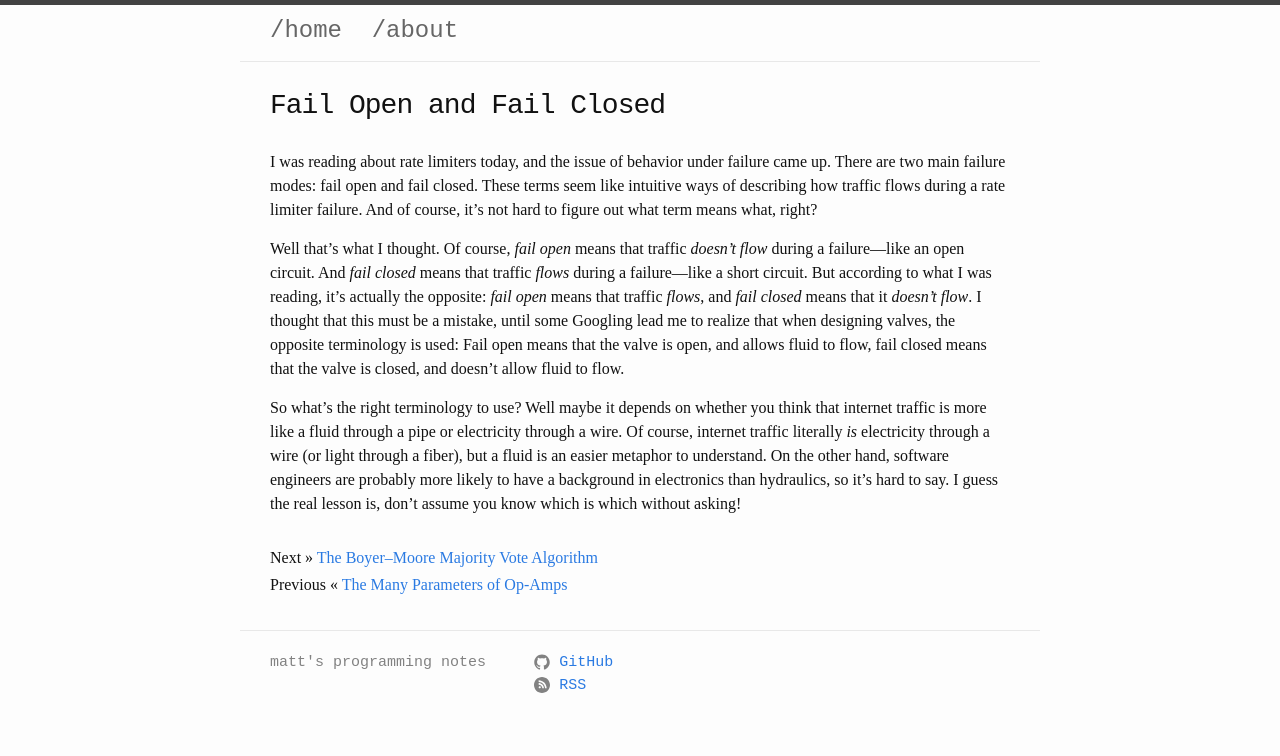
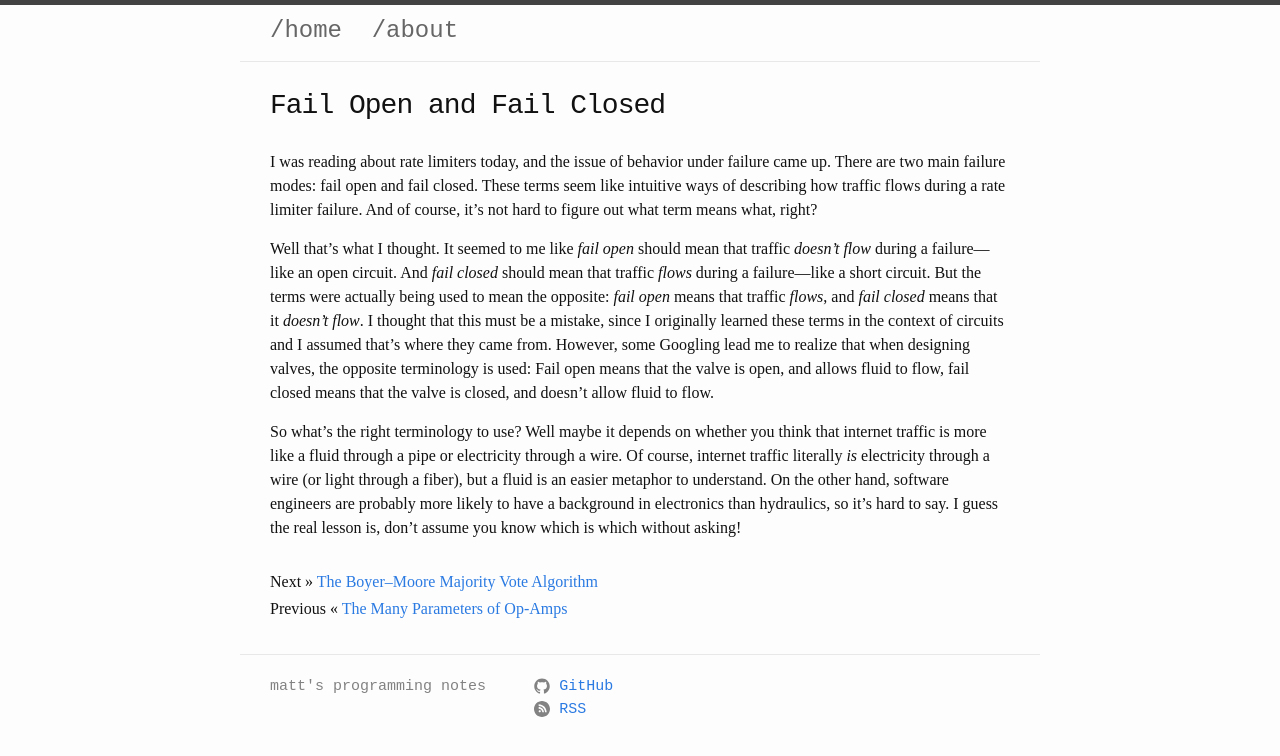
Before and after one commit to mattsteadman/mattsteadman.github.io, a Jekyll site: the page built from _posts/2023-11-30-fail-open-closed.md, in a window 1280 px wide. Shown: the top 756 px of the page. Built offline with Jekyll 4.4.1, drawn with Linux system fonts in a browser that asks for light colours.

Commit message:
Phrasing

```diff
--- a/_posts/2023-11-30-fail-open-closed.md
+++ b/_posts/2023-11-30-fail-open-closed.md
@@ -9,6 +9,6 @@ description: "Fail Open and Fail Closed"
 
 I was reading about rate limiters today, and the issue of behavior under failure came up. There are two main failure modes: fail open and fail closed. These terms seem like intuitive ways of describing how traffic flows during a rate limiter failure. And of course, it's not hard to figure out what term means what, right?
 
-Well that's what I thought. Of course, *fail open* means that traffic *doesn't flow* during a failure---like an open circuit. And *fail closed* means that traffic *flows* during a failure---like a short circuit. But according to what I was reading, it's actually the opposite: *fail open* means that traffic *flows*, and *fail closed* means that it *doesn't flow*. I thought that this must be a mistake, until some Googling lead me to realize that when designing valves, the opposite terminology is used: Fail open means that the valve is open, and allows fluid to flow, fail closed means that the valve is closed, and doesn't allow fluid to flow.
+Well that's what I thought. It seemed to me like *fail open* should mean that traffic *doesn't flow* during a failure---like an open circuit. And *fail closed* should mean that traffic *flows* during a failure---like a short circuit. But the terms were actually being used to mean the opposite: *fail open* means that traffic *flows*, and *fail closed* means that it *doesn't flow*. I thought that this must be a mistake, since I originally learned these terms in the context of circuits and I assumed that's where they came from. However, some Googling lead me to realize that when designing valves, the opposite terminology is used: Fail open means that the valve is open, and allows fluid to flow, fail closed means that the valve is closed, and doesn't allow fluid to flow.
 
 So what's the right terminology to use? Well maybe it depends on whether you think that internet traffic is more like a fluid through a pipe or electricity through a wire. Of course, internet traffic literally *is* electricity through a wire (or light through a fiber), but a fluid is an easier metaphor to understand. On the other hand, software engineers are probably more likely to have a background in electronics than hydraulics, so it's hard to say. I guess the real lesson is, don't assume you know which is which without asking!
```
